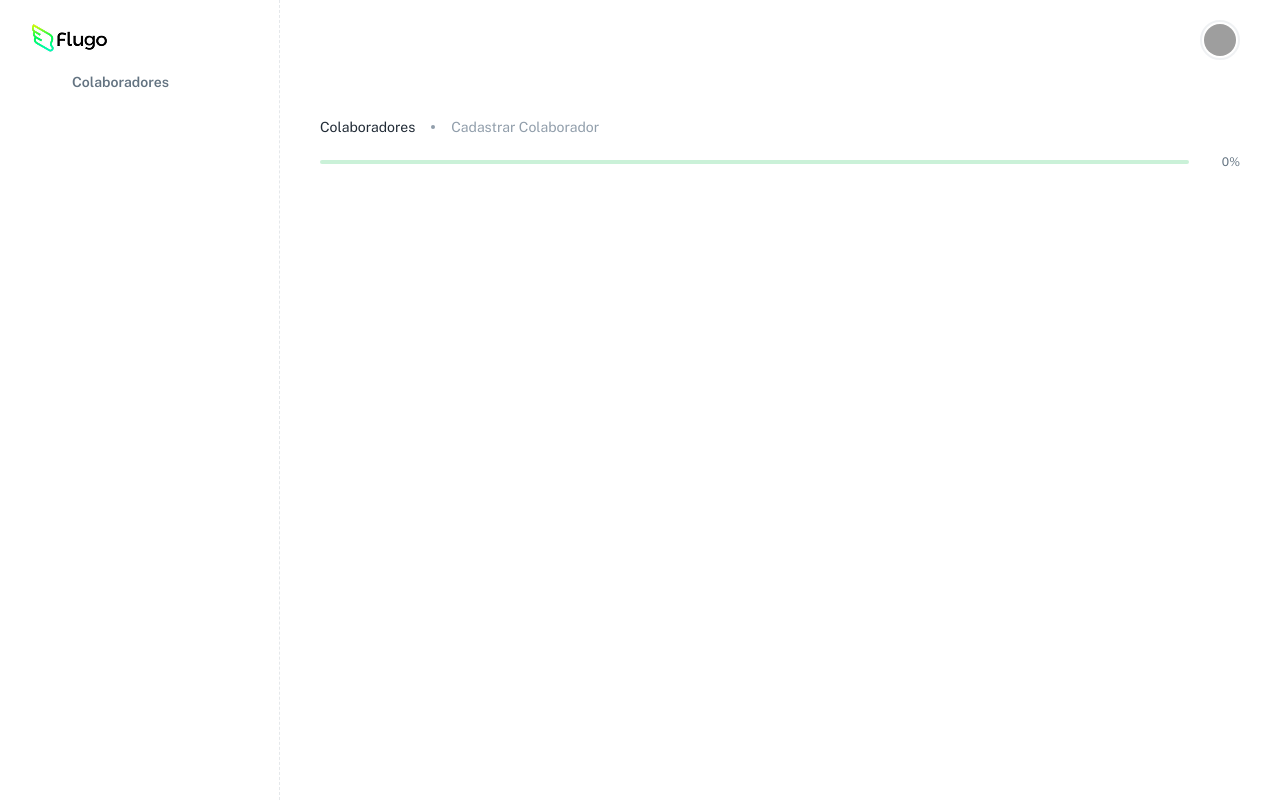
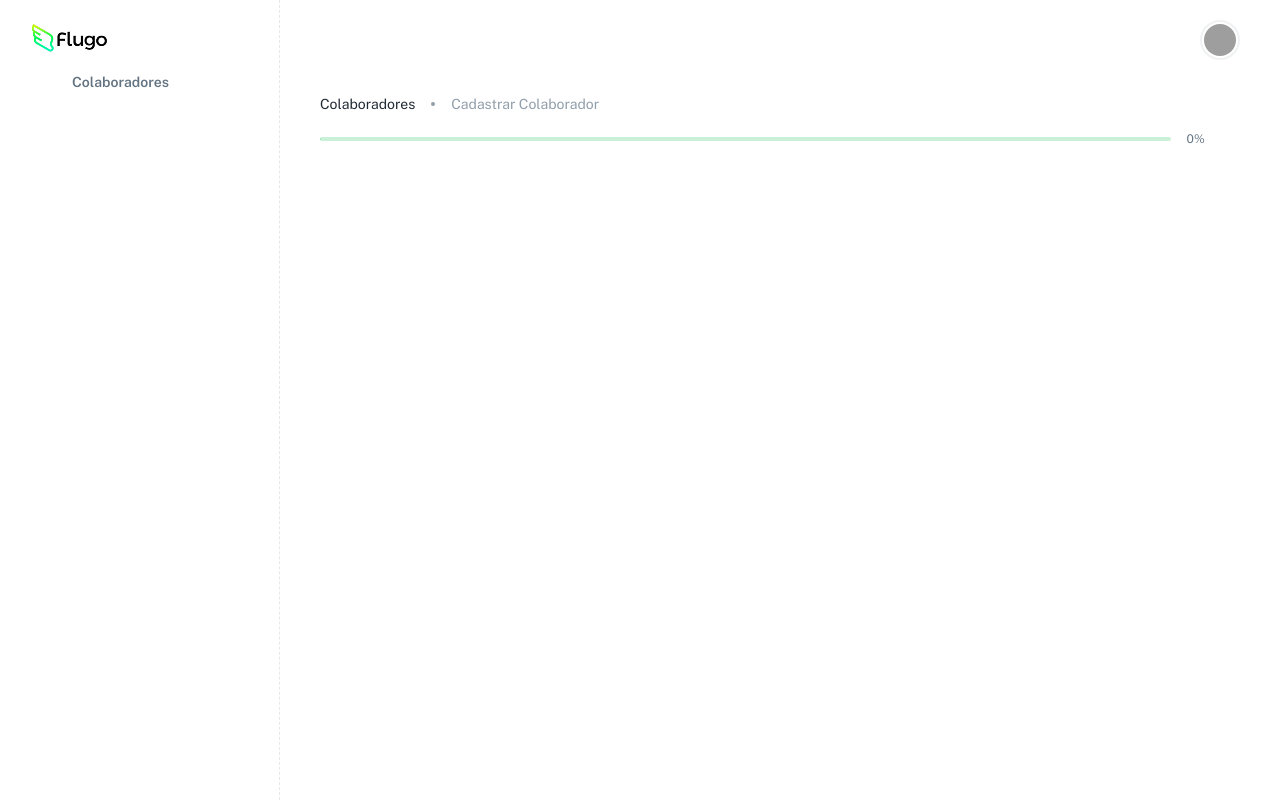
Before and after one commit to jampdroRomano/employee-onboarding-wizard, a React (Vite) app: page /criar in a window 1280 px wide. Built offline with nearby package versions, Linux system fonts and the light colour scheme; grey boxes are pictures that could not be loaded; some icons are missing.

Commit message:
style: adjust padding and spacing in MainLayout and CreateEmployee components

```diff
--- a/src/components/common/OnboardingProgress.tsx
+++ b/src/components/common/OnboardingProgress.tsx
@@ -1,7 +1,7 @@
 import { LinearProgress, Stack, Typography, linearProgressClasses } from '@mui/material';
 
 interface OnboardingProgressProps {
-  progress: number; // 0 a 100
+  progress: number;
 }
 
 export const OnboardingProgress = ({ progress }: OnboardingProgressProps) => {
@@ -9,9 +9,9 @@ export const OnboardingProgress = ({ progress }: OnboardingProgressProps) => {
     <Stack
       direction="row"
       alignItems="center"
-      spacing={2} // Espaçamento entre a barra e o texto
+      spacing={2}
       sx={{
-        width: '100%', // CORREÇÃO: Ocupa a largura total do pai (fluido)
+        width: '98%',
         height: '18px',
       }}
     >
@@ -19,13 +19,13 @@ export const OnboardingProgress = ({ progress }: OnboardingProgressProps) => {
         variant="determinate"
         value={progress}
         sx={{
-          flexGrow: 1, // CORREÇÃO: Faz a barra esticar para preencher o espaço restante
+          flexGrow: 1,
           height: '4px',
           borderRadius: '4px',
-          backgroundColor: '#22C55E3D', // Sua cor de fundo (verde transparente)
+          backgroundColor: '#22C55E3D',
           [`& .${linearProgressClasses.bar}`]: {
             borderRadius: '50px',
-            backgroundColor: '#22C55E', // Sua cor principal (verde)
+            backgroundColor: '#22C55E',
           },
         }}
       />
@@ -37,8 +37,8 @@ export const OnboardingProgress = ({ progress }: OnboardingProgressProps) => {
           fontSize: '12px',
           lineHeight: '18px',
           color: '#637381',
-          minWidth: '35px', // Garante que o texto "100%" caiba sem empurrar o layout
-          textAlign: 'right',
+          minWidth: '35px',
+          textAlign: 'left',
         }}
       >
         {Math.round(progress)}%
--- a/src/components/layout/MainLayout.tsx
+++ b/src/components/layout/MainLayout.tsx
@@ -31,7 +31,7 @@ export const MainLayout = ({ children }: MainLayoutProps) => {
           sx={{
             flexGrow: 1,
             px: 5,
-            pt: '35px',
+            pt: '12px',
 
             pb: 5
           }}
--- a/src/pages/CreateEmployee.tsx
+++ b/src/pages/CreateEmployee.tsx
@@ -15,7 +15,7 @@ export const CreateEmployee = () => {
         />
       </Box>
 
-      {/* 2. Barra de Progresso (Inserida aqui) */}
+      {/* 2. Barra de Progresso */}
       <Box sx={{ mb: 4 }}>
          <OnboardingProgress progress={0} />
       </Box>
@@ -30,7 +30,7 @@ export const CreateEmployee = () => {
           boxShadow: 'none',
         }}
       >
-        {/* Conteúdo do formulário virá aqui */}
+        {/* Conteúdo do formulário */}
 
       </Paper>
     </Box>
```
